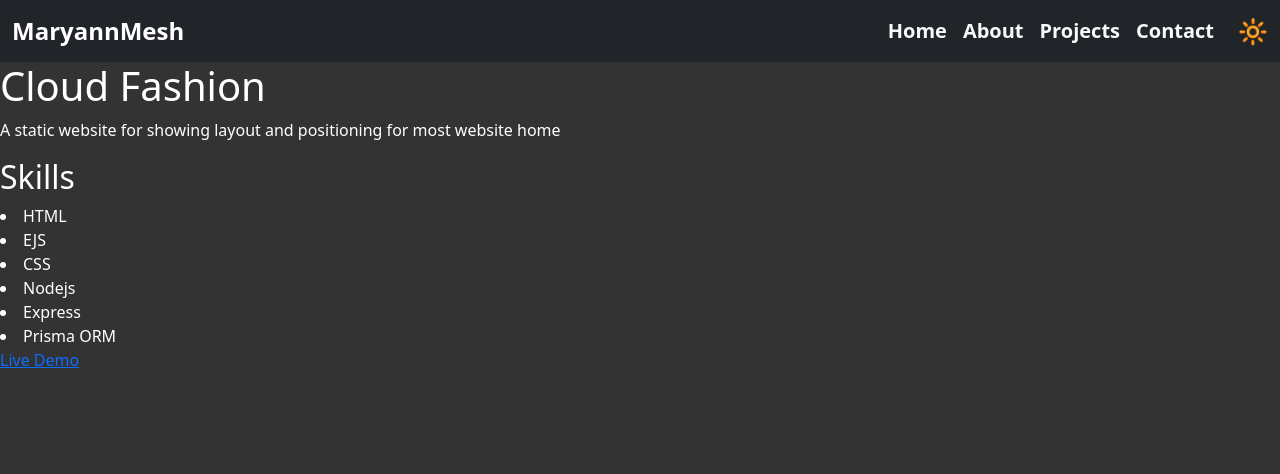
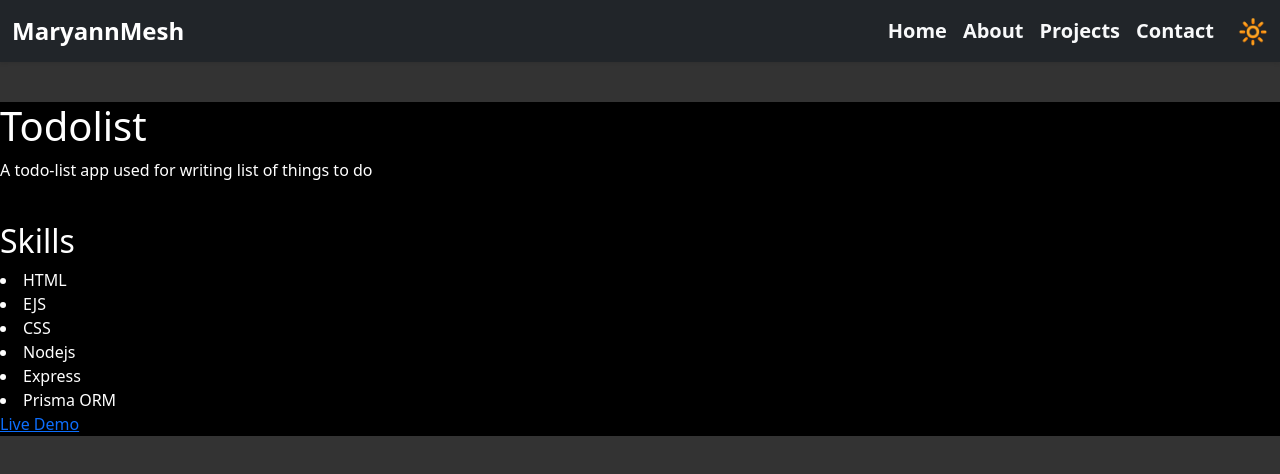
Before and after one commit to OluchiEzeifedikwa/PORTFOLIO, a React (Vite) app: page /todolist in a window 1280 px wide. Shown: the top 474 px of the page. Built offline with nearby package versions, Linux system fonts and the light colour scheme.

Commit message:
Change the cloudfashion project to todolist app I changed the CloudFashion.jsx file to Todolist.jsx file Changes: The Projects and Todolist files were changed

```diff
--- a/src/App.css
+++ b/src/App.css
@@ -75,7 +75,7 @@
   color: white;
 }
 
-.cloudfashion {
+.todolist {
   column-gap: 20px;
   row-gap: 40px;
   margin-top: 40px;
@@ -84,7 +84,7 @@
   font-family: system-ui, -apple-system, BlinkMacSystemFont, 'Segoe UI', Roboto, Oxygen, Ubuntu, Cantarell, 'Open Sans', 'Helvetica Neue', sans-serif;
 }
 
-.coudfashion-div {
+.todolist-div {
   margin-top: 40px;
   border-radius: 20px;
   width: 200px;
--- a/src/App.jsx
+++ b/src/App.jsx
@@ -5,7 +5,7 @@ import About from './components/About.jsx';
 import Contact from './components/ContactMe.jsx';
 import Projects from './components/Projects.jsx';
 import { Navbar, Nav, Container } from 'react-bootstrap';
-import Inventory from "./components/Inventory.jsx";
+import Inventory from "./components/inventory.jsx";
 import Odinbook from "./components/Odinbook.jsx";
 import Todolist from './components/Todolist.jsx';
 import './App.css';
--- a/src/components/Projects.jsx
+++ b/src/components/Projects.jsx
@@ -30,8 +30,8 @@ function Projects() {
           <Card className="h-100">
             <Card.Img variant="top" src="dashboard.jpg" style={{ width: '100%', height: '200px', objectFit: 'cover' }} />
             <Card.Body>
-              <Card.Title className="fs-5">cloud fashion</Card.Title>
-              <Link to="/cloudfashion" className="text-decoration-none">View Project</Link>
+              <Card.Title className="fs-5">Todolist</Card.Title>
+              <Link to="/todolist" className="text-decoration-none">View Project</Link>
             </Card.Body>
           </Card>
         </Col>
--- a/src/components/Todolist.jsx
+++ b/src/components/Todolist.jsx
@@ -5,9 +5,9 @@ import React from 'react';
 const Todolist = () => {
   return (
     <div className='todolist'>
-    <h1>Cloud Fashion</h1>
-    <p>A static website for showing layout and positioning for most website home</p>
-    <div className='todolist-list'>
+    <h1>Todolist</h1>
+    <p>A todo-list app used for writing list of things to do</p>
+    <div className='todolist-div'>
     <h2>Skills</h2>
         <li>HTML</li>
         <li>EJS</li>
@@ -15,7 +15,7 @@ const Todolist = () => {
         <li>Nodejs</li>
         <li>Express</li>
         <li>Prisma ORM</li>
-        <a href="https://todo-list-z516.onrender.com">Live Demo</a>
+        <a href="https://todo-list-1-knqx.onrender.com">Live Demo</a>
       </div>
   </div>
   );
```
